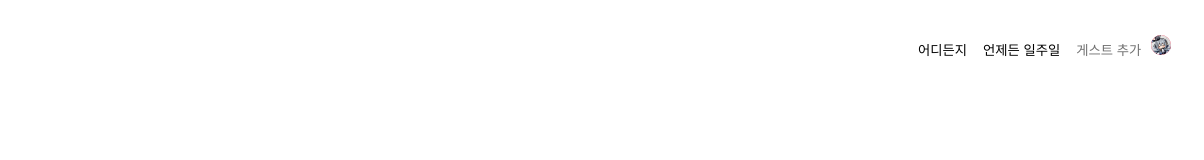
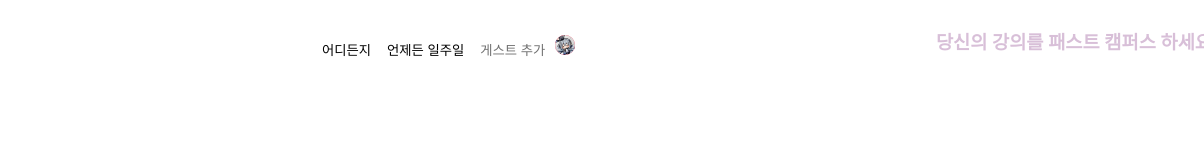
Before and after one commit to layla-focalors/ThreeJS, a plain HTML site: page Part2/index.html in a window 1280 px wide. Shown: the full height of the page, 76-1280 px from the left. Drawn offline with Linux system fonts and the light colour scheme.

Commit message:
add update

```diff
--- a/Part2/index.html
+++ b/Part2/index.html
@@ -1,4 +1,5 @@
 <!-- header -->
+<!-- type-Auca Clone - bx 01 -flex 0 1 153 -->
 <!DOCTYPE html>
 <html lang="en">
 <head>
@@ -30,6 +31,11 @@
             </button>
             <img class="wrapper" style="width: 20px; height: 20px" src="../data/guizhong.jpg" alt="search">
         </div>
+        <div id="right-section">
+            <div class="do-air">
+                당신의 강의를 패스트 캠퍼스 하세요
+            </div>
+        </div>
     </header>
 </body>
 </html>
--- a/Part2/style.css
+++ b/Part2/style.css
@@ -52,3 +52,14 @@ button {
     align-items: center;
     justify-content: center;
 }
+
+.do-air {
+    font-size: 14pt;
+    color: thistle;
+    font-weight: 640;
+    cursor: pointer;
+}
+
+#right-section {
+
+}
```
Also changed, not shown: 1 other file.
